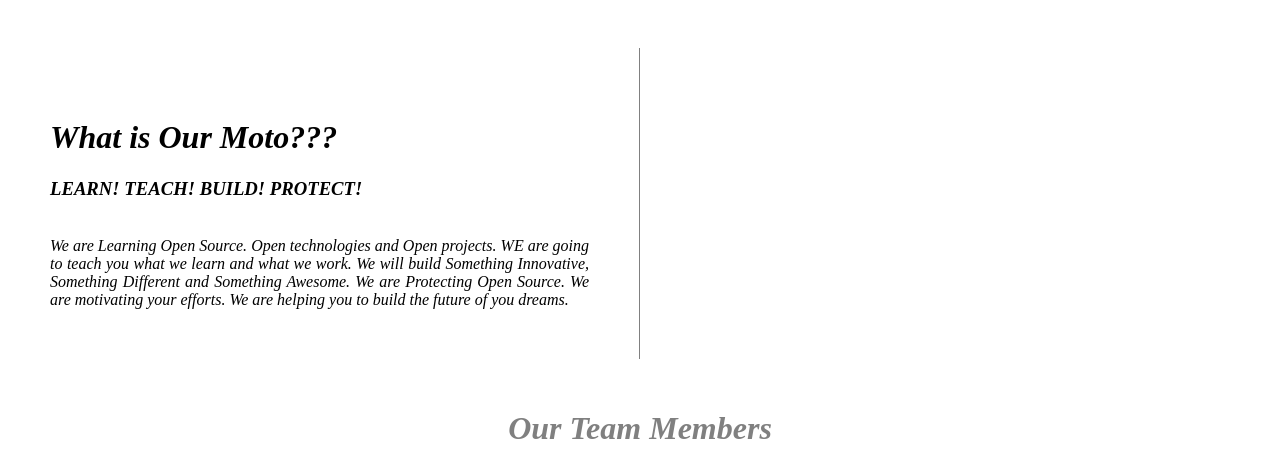
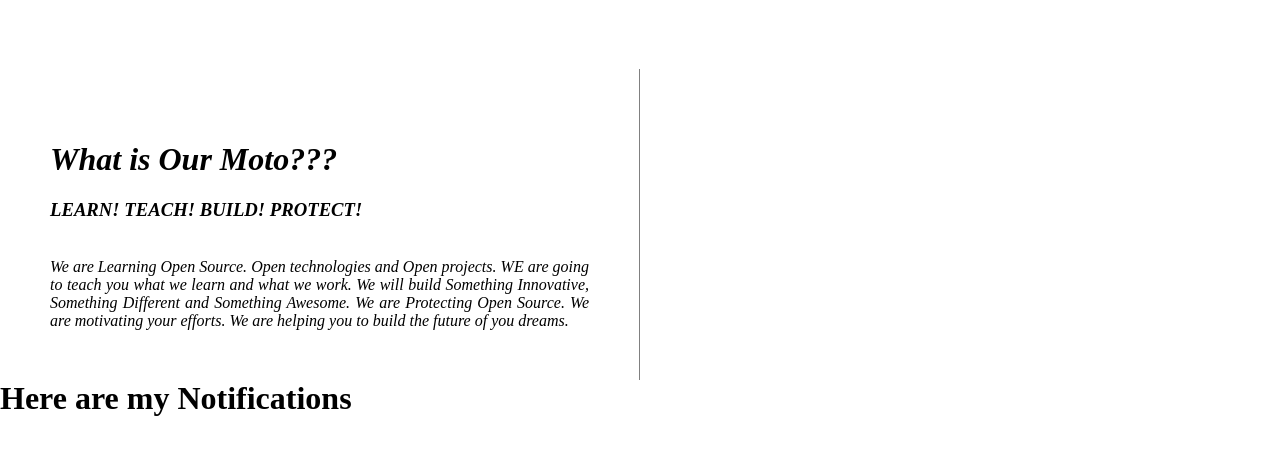
Before and after one commit to Nimit-Sachdeva/Mozilla-club-website, a plain HTML site: page index.html in a window 1280 px wide. Shown: the part 532-982 px from the top of the page. Drawn offline with Linux system fonts and the light colour scheme.

Commit message:
Added moto and notifications

```diff
--- a/index.html
+++ b/index.html
@@ -34,9 +34,11 @@
         We will build Something Innovative, Something Different and Something Awesome.
         We are Protecting Open Source. We are motivating your efforts. We are helping you to build the future of you dreams.</article>
   </div>
-  <div>
+  <div id="notifications">
+    <h1> Here are my Notifications<h1>
+  </div>
+</span>
 
-  </div>
   <div id="teamplayers">
     <h1 class="team-members">Our Team Members</h1>
     <div>
--- a/main.css
+++ b/main.css
@@ -11,6 +11,7 @@ body
 #moto{
     margin-top: 50px;
     padding: 50px;
+    float: left;
     /*color: grey;*/
     font-style: oblique;
     top:0;
@@ -18,6 +19,9 @@ body
     width:50%;
     border-right: 1px solid grey;
     text-align: justify;
+}
+#notifications{
+  width: 49%;
 }
 .headerimage>blockquote{
   opacity: 0.8;
@@ -52,17 +56,14 @@ body
 .img-rounded
 {
   height: 200px;
-  width: 200px;
   border-radius: 50%;
   border: 1px solid;
   margin-left: 150px;
   margin-right: 150px;
-  /*opacity: 0.8;*/
+
 }
 .team-members
 {
-  /*display: inline-block;*/
-  /*margin-top: 40px;*/
   color: grey;
   font-style: oblique;
   text-align: center;
```
